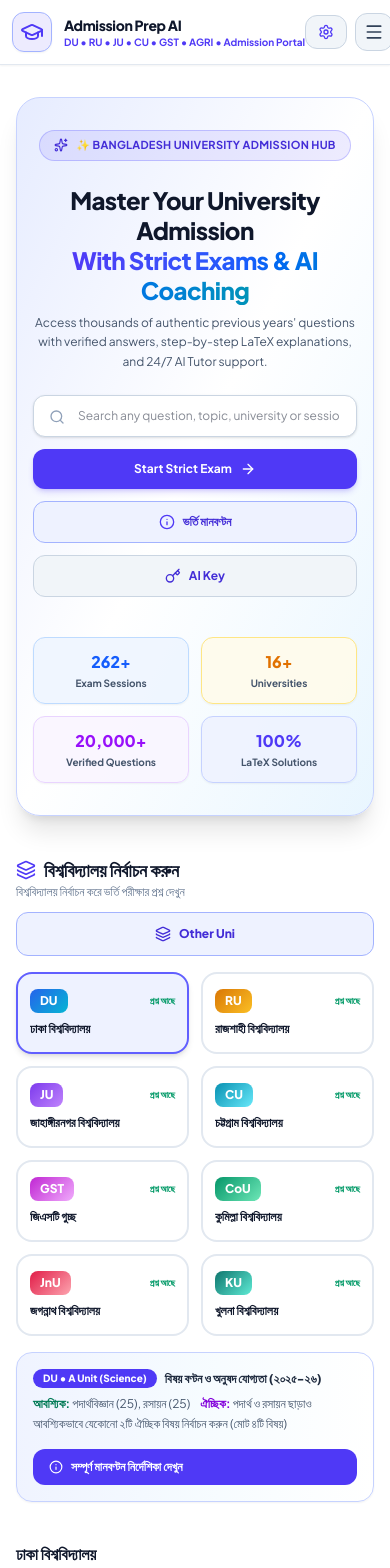
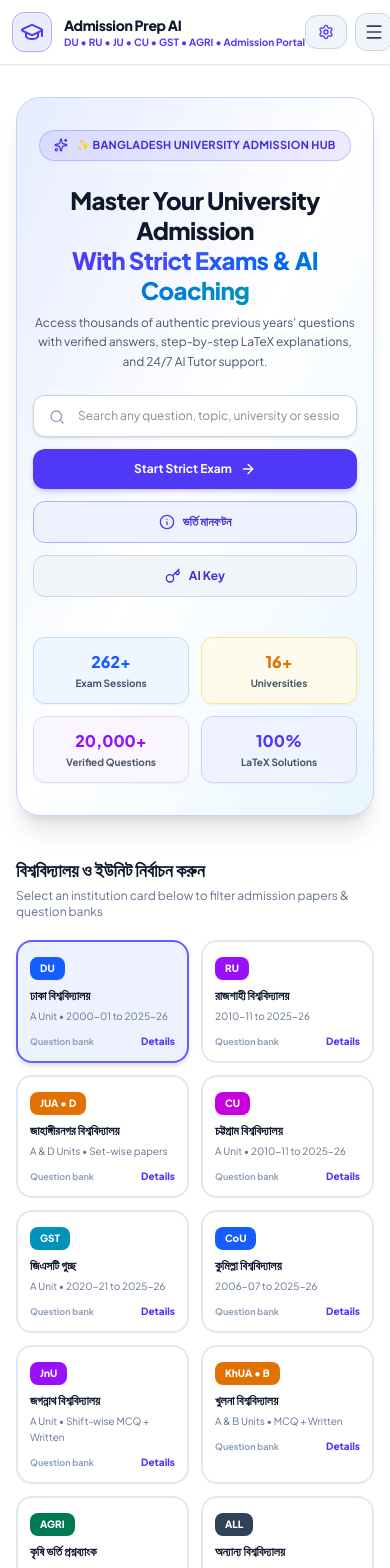
Before and after one commit to tausif-rahaman-raiyan/Admission-Prep-AI, a React (Vite) app: page /#/home in a window 390 px wide. Shown: the top 1568 px of the page. Built offline with nearby package versions, Linux system fonts and the light colour scheme; a web font is replaced by a local one.

Commit message:
Add institution cards with agriculture and other university filters

```diff
--- a/src/components/Home.tsx
+++ b/src/components/Home.tsx
@@ -4,7 +4,7 @@ import { Search, Sparkles, Key, BookOpen, ArrowRight, Layers, FileText, Info } f
 import { siteConfig } from '../data/siteConfig';
 import { institutions } from '../data/institutions';
 import { sessions, SessionItem } from '../data/sessions';
-import { getUniversity } from '../data/universities';
+import { getUniversity, universities } from '../data/universities';
 
 interface HomeProps {
   manifestPapers: Record<string, any>;
@@ -94,6 +94,8 @@ export const Home: React.FC<HomeProps> = ({
 }) => {
   const [showUniversitySheet, setShowUniversitySheet] = useState(false);
   const [universitySearch, setUniversitySearch] = useState('');
+  const [agriFilter, setAgriFilter] = useState('ALL');
+  const [otherFilter, setOtherFilter] = useState('all');
   const sessionSectionRef = useRef<HTMLElement>(null);
   const firstRender = useRef(true);
   const universityFuse = useMemo(() => new Fuse(institutions, {
@@ -101,19 +103,25 @@ export const Home: React.FC<HomeProps> = ({
     threshold: 0.34,
     ignoreLocation: true,
   }), []);
-  const otherUniversities = useMemo(() => institutions.filter(uni => !MAIN_UNIVERSITIES.includes(uni.id)), []);
+  const otherUniversities = useMemo(
+    () => institutions.filter(uni => !MAIN_UNIVERSITIES.includes(uni.id) && !['GST-Agri','GAU','BAU','SAU','CVASU','SYLAU','KAU','HAU','KuriAU','BSMRAU'].includes(uni.id)),
+    []
+  );
+  const filteredOtherUniversities = otherFilter === 'all'
+    ? otherUniversities
+    : otherUniversities.filter(item => getUniversity(item.id)?.group === otherFilter);
   const searchableUniversities = universitySearch.trim()
-    ? universityFuse.search(universitySearch).map(result => result.item).filter(item => !MAIN_UNIVERSITIES.includes(item.id))
-    : otherUniversities;
+    ? universityFuse.search(universitySearch).map(result => result.item).filter(item => filteredOtherUniversities.some(other => other.id === item.id))
+    : filteredOtherUniversities;
 
 
   const currentUniversity = getUniversity(selectedInstitution);
   useEffect(() => {
-    if (!currentUniversity) {
+    if (!currentUniversity && !['AGRI', 'ALL'].includes(selectedInstitution)) {
       onSelectInstitution('DU');
       onSelectUnit(null);
     }
-  }, [currentUniversity, onSelectInstitution, onSelectUnit]);
+  }, [currentUniversity, selectedInstitution, onSelectInstitution, onSelectUnit]);
   const availableUnits = useMemo(() => {
     const rules = currentUniversity?.units.filter(rule => rule.unit !== 'যাচাই করা হয়নি').map(rule => rule.unit) || [];
     const papers = sessions.filter(session => (currentUniversity?.dataIds || [selectedInstitution]).includes(session.institution))
@@ -122,17 +130,28 @@ export const Home: React.FC<HomeProps> = ({
   }, [currentUniversity, selectedInstitution]);
 
   const filteredSessions = useMemo(() => {
-    if (!currentUniversity?.hasQuestions) return [];
-    return sessions.filter(session => {
-      if (!(currentUniversity.dataIds || [currentUniversity.id]).includes(session.institution)) return false;
-      if (selectedUnit && session.unit !== selectedUnit) return false;
-      if (searchQuery.trim()) {
-        const query = searchQuery.toLowerCase();
-        if (![session.title, session.session, session.description, session.institution].some(value => value.toLowerCase().includes(query))) return false;
+    let source = sessions;
+    if (selectedInstitution === 'AGRI') {
+      const agriIds = ['GSTAGRI', 'GAU', 'BAU', 'SAU', 'CVASU', 'SYLAU'];
+      source = source.filter(session => agriIds.includes(session.institution));
+      if (agriFilter !== 'ALL') {
+        const id = agriFilter === 'GST-Agri' ? 'GSTAGRI' : agriFilter;
+        source = source.filter(session => session.institution === id);
       }
-      return true;
-    });
-  }, [currentUniversity, selectedUnit, searchQuery]);
+    } else if (selectedInstitution === 'ALL') {
+      const ids = filteredOtherUniversities.map(item => item.id);
+      source = source.filter(session => ids.includes(session.institution));
+    } else {
+      if (!currentUniversity?.hasQuestions) return [];
+      source = source.filter(session => (currentUniversity.dataIds || [currentUniversity.id]).includes(session.institution));
+    }
+    if (selectedUnit) source = source.filter(session => session.unit === selectedUnit);
+    if (searchQuery.trim()) {
+      const query = searchQuery.toLowerCase();
+      source = source.filter(session => [session.title, session.session, session.description, session.institution].some(value => value.toLowerCase().includes(query)));
+    }
+    return source;
+  }, [selectedInstitution, currentUniversity, selectedUnit, searchQuery, agriFilter, filteredOtherUniversities]);
 
   const firstAvailableSession = useMemo(() => {
     return filteredSessions.find(s => manifestPapers[s.id]);
@@ -233,46 +252,80 @@ export const Home: React.FC<HomeProps> = ({
         </div>
       </section>
 
-      {/* Compact university selector */}
-      <section className="space-y-4">
-        <div className="flex flex-col sm:flex-row sm:items-end sm:justify-between gap-3">
-          <div>
-            <h2 className="text-lg sm:text-2xl font-black text-slate-900 dark:text-slate-100 flex items-center gap-2"><Layers className="w-5 h-5 text-indigo-600 dark:text-sky-400" /><span>বিশ্ববিদ্যালয় নির্বাচন করুন</span></h2>
-            <p className="text-xs sm:text-sm text-slate-500 dark:text-slate-400">বিশ্ববিদ্যালয় নির্বাচন করে ভর্তি পরীক্ষার প্রশ্ন দেখুন</p>
-          </div>
-          <button onClick={() => setShowUniversitySheet(true)} className="inline-flex min-h-11 items-center justify-center gap-2 rounded-xl border border-indigo-300 bg-indigo-50 px-4 py-2 text-xs font-extrabold text-indigo-700 hover:bg-indigo-100 dark:border-indigo-900 dark:bg-indigo-950/40 dark:text-sky-300"><Layers className="h-4 w-4" /> Other Uni</button>
+      {/* University and collection selector */}
+      <section className="space-y-5">
+        <div className="space-y-1">
+          <h2 className="text-lg sm:text-2xl font-black text-slate-900 dark:text-slate-100">বিশ্ববিদ্যালয় ও ইউনিট নির্বাচন করুন</h2>
+          <p className="text-xs sm:text-sm text-slate-500 dark:text-slate-400">Select an institution card below to filter admission papers &amp; question banks</p>
         </div>
 
-        <div className="grid grid-cols-2 sm:grid-cols-4 gap-3">
-          {institutions.filter(inst => MAIN_UNIVERSITIES.includes(inst.id)).map(inst => {
-            const uni = getUniversity(inst.id);
-            const active = selectedInstitution === inst.id;
-            return <button key={inst.id} type="button" onClick={() => selectUniversity(inst.id)} aria-pressed={active} className={"min-h-[82px] rounded-2xl border-2 p-3 text-left transition-all " + (active ? "border-indigo-500 bg-indigo-50 shadow-md dark:border-sky-400 dark:bg-indigo-950/60" : "border-slate-200 bg-white hover:border-indigo-300 dark:border-slate-800 dark:bg-[#0B1325] dark:hover:border-indigo-700")}>
-              <div className="flex items-center justify-between gap-2"><span className="rounded-lg px-2.5 py-1 text-xs font-black text-white" style={{ background: "linear-gradient(135deg, " + (uni?.brand[0] || "#475569") + ", " + (uni?.brand[1] || "#94a3b8") + ")" }}>{inst.code}</span><span className={"text-[9px] font-bold " + (inst.hasQuestions ? "text-emerald-600 dark:text-emerald-400" : "text-slate-400")}>{inst.hasQuestions ? "প্রশ্ন আছে" : ""}</span></div>
-              <div className="mt-2 text-xs sm:text-sm font-extrabold text-slate-900 dark:text-slate-100 line-clamp-1">{inst.nameBn}</div>
-            </button>;
+        <div className="grid grid-cols-2 md:grid-cols-3 xl:grid-cols-5 gap-3">
+          {[
+            {id:'DU',code:'DU',name:'ঢাকা বিশ্ববিদ্যালয়',desc:'A Unit • 2000-01 to 2025-26'},
+            {id:'RU',code:'RU',name:'রাজশাহী বিশ্ববিদ্যালয়',desc:'2010-11 to 2025-26'},
+            {id:'JU',code:'JUA • D',name:'জাহাঙ্গীরনগর বিশ্ববিদ্যালয়',desc:'A & D Units • Set-wise papers'},
+            {id:'CU',code:'CU',name:'চট্টগ্রাম বিশ্ববিদ্যালয়',desc:'A Unit • 2010-11 to 2025-26'},
+            {id:'GST',code:'GST',name:'জিএসটি গুচ্ছ',desc:'A Unit • 2020-21 to 2025-26'},
+            {id:'CoU',code:'CoU',name:'কুমিল্লা বিশ্ববিদ্যালয়',desc:'2006-07 to 2025-26'},
+            {id:'JnU',code:'JnU',name:'জগন্নাথ বিশ্ববিদ্যালয়',desc:'A Unit • Shift-wise MCQ + Written'},
+            {id:'KU',code:'KhUA • B',name:'খুলনা বিশ্ববিদ্যালয়',desc:'A & B Units • MCQ + Written'}
+          ].map((card, index) => {
+            const active = selectedInstitution === card.id;
+            const uni = getUniversity(card.id);
+            const palette = PALETTES[index % 5];
+            return <div key={card.id} className={`rounded-2xl border-2 p-3 sm:p-4 transition-all ${active ? 'border-indigo-500 bg-indigo-50 shadow-md dark:border-sky-400 dark:bg-indigo-950/50' : 'border-slate-200 bg-white dark:border-slate-800 dark:bg-[#0B1325]'}`}>
+              <button type="button" onClick={() => selectUniversity(card.id)} aria-pressed={active} className="w-full text-left">
+                <span className={`inline-flex rounded-lg px-2.5 py-1 text-[10px] sm:text-xs font-black text-white ${palette.badge}`}>{card.code}</span>
+                <span className="mt-2 block text-xs sm:text-sm font-black text-slate-900 dark:text-slate-100">{card.name}</span>
+                <span className="mt-1 block text-[10px] sm:text-[11px] leading-relaxed text-slate-500 dark:text-slate-400">{card.desc}</span>
+              </button>
+              <div className="mt-2 flex items-center justify-between gap-2">
+                <span className="text-[9px] font-bold text-slate-400">{uni?.hasQuestions ? 'Question bank' : ''}</span>
+                <button onClick={() => onOpenRulesModal(card.id)} className="text-[10px] font-extrabold text-indigo-600 hover:underline dark:text-sky-400">Details</button>
+              </div>
+            </div>;
           })}
+          <button type="button" onClick={() => { onSelectInstitution('AGRI'); onSelectUnit(null); setAgriFilter('ALL'); }} aria-pressed={selectedInstitution === 'AGRI'} className={`rounded-2xl border-2 p-3 sm:p-4 text-left transition-all ${selectedInstitution === 'AGRI' ? 'border-emerald-500 bg-emerald-50 shadow-md dark:border-emerald-400 dark:bg-emerald-950/30' : 'border-slate-200 bg-white dark:border-slate-800 dark:bg-[#0B1325]'}`}>
+            <span className="inline-flex rounded-lg bg-emerald-700 px-2.5 py-1 text-[10px] sm:text-xs font-black text-white">AGRI</span>
+            <span className="mt-2 block text-xs sm:text-sm font-black text-slate-900 dark:text-slate-100">কৃষি ভর্তি প্রশ্নব্যাংক</span>
+            <span className="mt-1 block text-[10px] sm:text-[11px] leading-relaxed text-slate-500 dark:text-slate-400">GST-Agri, GAU, BAU, SAU, CVASU, SYLAU</span>
+          </button>
+          <button type="button" onClick={() => { onSelectInstitution('ALL'); onSelectUnit(null); setOtherFilter('all'); }} aria-pressed={selectedInstitution === 'ALL'} className={`rounded-2xl border-2 p-3 sm:p-4 text-left transition-all ${selectedInstitution === 'ALL' ? 'border-indigo-500 bg-indigo-50 shadow-md dark:border-sky-400 dark:bg-indigo-950/50' : 'border-slate-200 bg-white dark:border-slate-800 dark:bg-[#0B1325]'}`}>
+            <span className="inline-flex rounded-lg bg-slate-700 px-2.5 py-1 text-[10px] sm:text-xs font-black text-white">ALL</span>
+            <span className="mt-2 block text-xs sm:text-sm font-black text-slate-900 dark:text-slate-100">অন্যান্য বিশ্ববিদ্যালয়</span>
+            <span className="mt-1 block text-[10px] sm:text-[11px] leading-relaxed text-slate-500 dark:text-slate-400">BUET, SUST, BUTEX, BUP সহ অন্যান্য বিশ্ববিদ্যালয়</span>
+          </button>
         </div>
 
-        {availableUnits.length > 1 && (
-          <div className="flex flex-wrap items-center gap-2 pt-1" aria-label="University unit selector">
-            <span className="text-xs font-bold text-slate-500">ইউনিট</span>
-            {availableUnits.map(unit => <button key={unit} onClick={() => onSelectUnit(selectedUnit === unit ? null : unit)} aria-pressed={selectedUnit === unit} className={"min-h-10 px-4 py-2 rounded-xl text-xs font-bold " + (selectedUnit === unit ? "bg-indigo-600 text-white" : "bg-slate-100 text-slate-700 dark:bg-slate-800 dark:text-slate-300 border border-slate-200 dark:border-slate-700")}>{unit} Unit</button>)}
+        {selectedInstitution === 'AGRI' && (
+          <div className="space-y-2 rounded-2xl border border-emerald-200 bg-emerald-50/60 p-3 dark:border-emerald-900/60 dark:bg-emerald-950/20">
+            <h3 className="text-xs font-black text-emerald-800 dark:text-emerald-300">কৃষি বিশ্ববিদ্যালয় সাব-ফিল্টার (Agri Cluster Filter)</h3>
+            <div className="flex flex-wrap gap-2">
+              {[
+                ['ALL','All (সকল)'],['GST-Agri','GST-AGRI — কৃষি গুচ্ছ (GST Agri)'],['GAU','GAU — গাজীপুর কৃষি বিশ্ববিদ্যালয়'],['BAU','BAU — বাংলাদেশ কৃষি বিশ্ববিদ্যালয়'],['SAU','SAU — শেরেবাংলা কৃষি বিশ্ববিদ্যালয়'],['CVASU','CVASU — চট্টগ্রাম ভেটেরিনারি ও অ্যানিম্যাল সায়েন্সেস'],['SYLAU','SYLAU — সিলেট কৃষি বিশ্ববিদ্যালয়']
+              ].map(([id,label]) => <button key={id} onClick={() => setAgriFilter(id)} aria-pressed={agriFilter === id} className={`rounded-xl border px-3 py-2 text-[10px] sm:text-xs font-bold transition-colors ${agriFilter === id ? 'border-emerald-600 bg-emerald-700 text-white' : 'border-emerald-200 bg-white text-emerald-900 dark:border-emerald-900 dark:bg-[#071B14] dark:text-emerald-200'}`}>{label}</button>)}
+            </div>
           </div>
         )}
+
+        {selectedInstitution === 'ALL' && (
+          <div className="space-y-2 rounded-2xl border border-indigo-200 bg-indigo-50/60 p-3 dark:border-indigo-900/60 dark:bg-indigo-950/20">
+            <div className="flex items-center justify-between gap-2"><h3 className="text-xs font-black text-indigo-800 dark:text-sky-300">Other University Filter</h3><button onClick={() => setShowUniversitySheet(true)} className="text-[10px] font-extrabold text-indigo-700 underline dark:text-sky-300">Browse all</button></div>
+            <div className="flex flex-wrap gap-2">
+              {[
+                ['all','All (সকল)'],['engineering','Engineering'],['science-tech','Science & Technology'],['textile','Textile'],['military','Specialized'],['general','Other Public Universities']
+              ].map(([id,label]) => <button key={id} onClick={() => {setOtherFilter(id); setUniversitySearch('');}} aria-pressed={otherFilter === id} className={`rounded-xl border px-3 py-2 text-[10px] sm:text-xs font-bold ${otherFilter === id ? 'border-indigo-600 bg-indigo-600 text-white' : 'border-indigo-200 bg-white text-indigo-900 dark:border-indigo-900 dark:bg-[#0A1224] dark:text-slate-200'}`}>{label}</button>)}
+            </div>
+          </div>
+        )}
+
+        {availableUnits.length > 1 && !['AGRI','ALL'].includes(selectedInstitution) && <div className="flex flex-wrap items-center gap-2 pt-1" aria-label="University unit selector"><span className="text-xs font-bold text-slate-500">ইউনিট</span>{availableUnits.map(unit => <button key={unit} onClick={() => onSelectUnit(selectedUnit === unit ? null : unit)} aria-pressed={selectedUnit === unit} className={`min-h-10 px-4 py-2 rounded-xl text-xs font-bold ${selectedUnit === unit ? 'bg-indigo-600 text-white' : 'bg-slate-100 text-slate-700 dark:bg-slate-800 dark:text-slate-300 border border-slate-200 dark:border-slate-700'}`}>{unit} Unit</button>)}</div>}
 
         {currentUniversity?.hasQuestions && currentUniversity.units.length > 0 && (
           <div className="p-4 sm:p-5 rounded-2xl bg-gradient-to-r from-indigo-50/90 via-sky-50/60 to-white dark:from-[#0B152C] dark:via-[#091122] dark:to-[#070D1A] border border-indigo-200 dark:border-indigo-900/70 shadow-xs flex flex-col md:flex-row md:items-center justify-between gap-4">
             <div className="space-y-1.5 flex-1">
-              <div className="flex items-center gap-2 flex-wrap">
-                <span className="px-2.5 py-0.5 rounded-full bg-indigo-600 text-white text-[10px] sm:text-xs font-black">{currentUniversity.short} • {currentUniversity.units.find(unit => unit.unit === (selectedUnit || currentUniversity.units[0].unit))?.label}</span>
-                <span className="text-xs font-black text-slate-800 dark:text-slate-200">বিষয় বণ্টন ও অনুষদ যোগ্যতা ({currentUniversity.units[0].year})</span>
-              </div>
-              {(() => {
-                const rule = currentUniversity.units.find(unit => unit.unit === (selectedUnit || currentUniversity.units[0].unit));
-                if (!rule?.verified) return <p className="text-xs text-amber-700 dark:text-amber-300">এই ইউনিটের বিষয় ও নম্বর বণ্টন যাচাই করা হয়নি।</p>;
-                return <div className="text-xs text-slate-600 dark:text-slate-300 leading-relaxed"><b className="text-emerald-700 dark:text-emerald-400">আবশ্যিক: </b>{rule.compulsory.map(subject => subject.subject + " (" + subject.marks + ")").join(", ")} <b className="ml-2 text-purple-700 dark:text-purple-400">ঐচ্ছিক: </b>{rule.optionalPick?.note || "প্রযোজ্য নয়"}</div>;
-              })()}
+              <div className="flex items-center gap-2 flex-wrap"><span className="px-2.5 py-0.5 rounded-full bg-indigo-600 text-white text-[10px] sm:text-xs font-black">{currentUniversity.short} • {currentUniversity.units.find(unit => unit.unit === (selectedUnit || currentUniversity.units[0].unit))?.label}</span><span className="text-xs font-black text-slate-800 dark:text-slate-200">বিষয় বণ্টন ও অনুষদ যোগ্যতা ({currentUniversity.units[0].year})</span></div>
+              {(() => { const rule = currentUniversity.units.find(unit => unit.unit === (selectedUnit || currentUniversity.units[0].unit)); if (!rule?.verified) return <p className="text-xs text-amber-700 dark:text-amber-300">এই ইউনিটের বিষয় ও নম্বর বণ্টন যাচাই করা হয়নি।</p>; return <div className="text-xs text-slate-600 dark:text-slate-300 leading-relaxed"><b className="text-emerald-700 dark:text-emerald-400">আবশ্যিক: </b>{rule.compulsory.map(subject => subject.subject + ' (' + subject.marks + ')').join(', ')} <b className="ml-2 text-purple-700 dark:text-purple-400">ঐচ্ছিক: </b>{rule.optionalPick?.note || 'প্রযোজ্য নয়'}</div>; })()}
             </div>
             <button onClick={() => onOpenRulesModal(selectedInstitution)} className="px-4 py-2.5 bg-indigo-600 hover:bg-indigo-500 text-white font-extrabold rounded-xl text-xs flex items-center gap-2 cursor-pointer"><Info className="w-3.5 h-3.5" />সম্পূর্ণ মানবণ্টন নির্দেশিকা দেখুন</button>
           </div>
@@ -281,12 +334,14 @@ export const Home: React.FC<HomeProps> = ({
 
       {/* University session list */}
       <section ref={sessionSectionRef} className="scroll-mt-24 space-y-6">
-        <div className="flex items-center justify-between gap-3"><h2 className="text-base sm:text-lg font-black text-slate-900 dark:text-slate-100">{currentUniversity?.nameBn || 'ভর্তি পরীক্ষার প্রশ্ন'}</h2>{selectedUnit && <span className="rounded-lg bg-indigo-100 px-2.5 py-1 text-xs font-bold text-indigo-700 dark:bg-indigo-950 dark:text-sky-300">{selectedUnit} Unit</span>}</div>
+        <div className="flex items-center justify-between gap-3"><h2 className="text-base sm:text-lg font-black text-slate-900 dark:text-slate-100">{selectedInstitution === 'AGRI' ? 'কৃষি ভর্তি প্রশ্নব্যাংক' : selectedInstitution === 'ALL' ? 'অন্যান্য বিশ্ববিদ্যালয়ের প্রশ্নব্যাংক' : currentUniversity?.nameBn || 'ভর্তি পরীক্ষার প্রশ্ন'}</h2>{selectedUnit && <span className="rounded-lg bg-indigo-100 px-2.5 py-1 text-xs font-bold text-indigo-700 dark:bg-indigo-950 dark:text-sky-300">{selectedUnit} Unit</span>}</div>
 
         {/* Session Grid */}
         <div className="grid grid-cols-1 md:grid-cols-2 lg:grid-cols-3 gap-4 sm:gap-5">
           {filteredSessions.map((session, index) => {
-            const palette = PALETTES[index % PALETTES.length];
+            const subjectKey = session.unit || session.institution;
+            const paletteIndex = Math.abs(Array.from(subjectKey).reduce((sum, char) => sum + char.charCodeAt(0), 0)) % 5;
+            const palette = PALETTES[paletteIndex];
             const hasQuestions = Boolean(manifestPapers[session.id]);
 
             return (
@@ -345,8 +400,8 @@ export const Home: React.FC<HomeProps> = ({
         {filteredSessions.length === 0 && (
           <div className="text-center py-16 space-y-3 bg-slate-50 dark:bg-[#070D1D] rounded-3xl border border-slate-200 dark:border-indigo-950">
             <FileText className="w-12 h-12 text-slate-400 mx-auto" />
-            <h3 className="text-base font-bold text-slate-800 dark:text-slate-200">{currentUniversity?.hasQuestions ? 'No matching sessions found' : 'এই বিশ্ববিদ্যালয়ের প্রশ্ন শীঘ্রই যুক্ত হবে'}</h3>
-            <p className="text-xs text-slate-500">{currentUniversity?.hasQuestions ? 'Try changing your search keywords.' : 'প্রশ্নপত্র যুক্ত হলে এখানে দেখা যাবে।'}</p>
+            <h3 className="text-base font-bold text-slate-800 dark:text-slate-200">{selectedInstitution === 'AGRI' ? 'এই কৃষি সাব-ফিল্টারে এখনো কোনো প্রশ্ন পাওয়া যায়নি' : selectedInstitution === 'ALL' ? 'এই ফিল্টারে এখনো কোনো প্রশ্ন যুক্ত হয়নি' : currentUniversity?.hasQuestions ? 'No matching sessions found' : 'এই বিশ্ববিদ্যালয়ের প্রশ্ন এখনো যুক্ত করা হয়নি'}</h3>
+            <p className="text-xs text-slate-500">{selectedInstitution === 'AGRI' || selectedInstitution === 'ALL' ? 'অন্য ফিল্টার নির্বাচন করে দেখুন।' : currentUniversity?.hasQuestions ? 'Try changing your search keywords.' : 'প্রশ্নপত্র যুক্ত হলে এখানে দেখা যাবে।'}</p>
           </div>
         )}
       </section>
```
